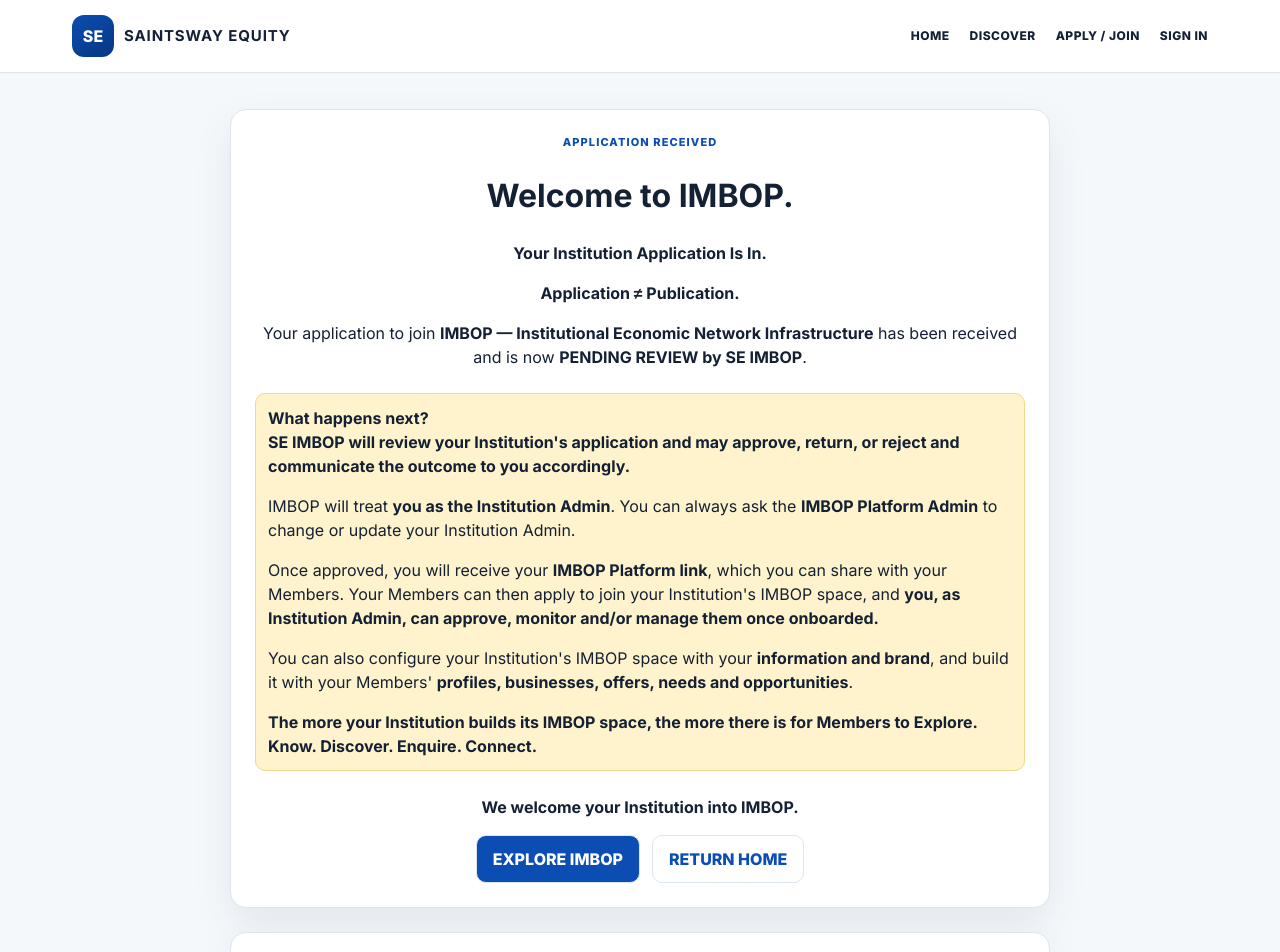
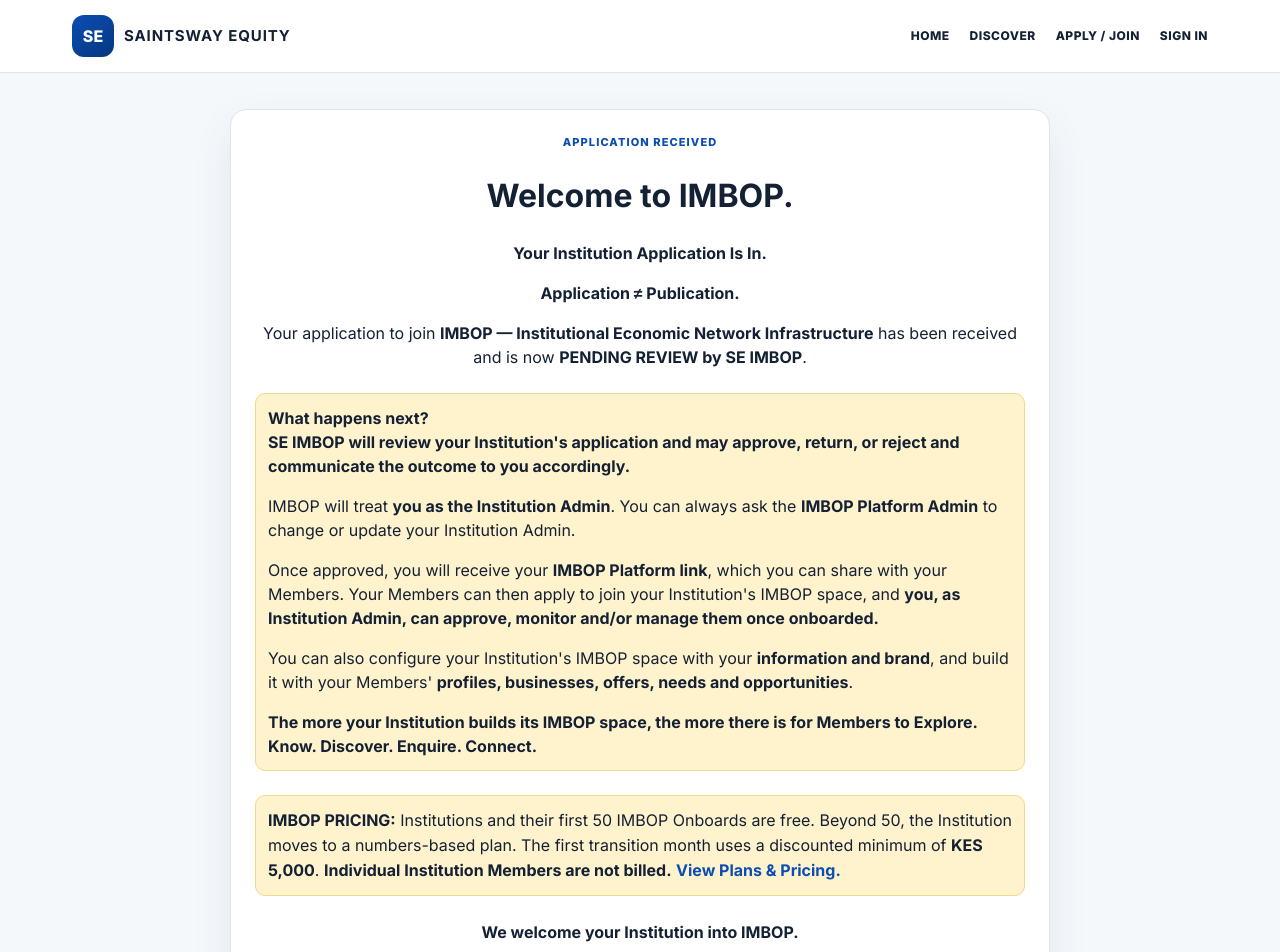
Before and after one commit to Actifyappps/IMBOP, a Next.js app in the folder src/: page /apply/institution-confirmation in a window 1280 px wide. Shown: the top 952 px of the page. Built offline with nearby package versions, Linux system fonts and the light colour scheme.

Commit message:
feat: add pricing disclosure to institution confirmation

```diff
--- a/src/app/apply/institution-confirmation/page.js
+++ b/src/app/apply/institution-confirmation/page.js
@@ -19,7 +19,7 @@ export default function InstitutionApplicationConfirmation(){
         <p>You can also configure your Institution's IMBOP space with your <b>information and brand</b>, and build it with your Members' <b>profiles, businesses, offers, needs and opportunities</b>.</p>
         <p style={{marginBottom:0}}><b>The more your Institution builds its IMBOP space, the more there is for Members to Explore. Know. Discover. Enquire. Connect.</b></p>
       </div>
-      <p><b>We welcome your Institution into IMBOP.</b></p>
+      <div className="notice pricing-disclosure" style={{margin:"24px 0",textAlign:"left"}}><b>IMBOP PRICING:</b> Institutions and their first 50 IMBOP Onboards are free. Beyond 50, the Institution moves to a numbers-based plan. The first transition month uses a discounted minimum of <b>KES 5,000</b>. <b>Individual Institution Members are not billed.</b> <Link href="/plans"><b>View Plans &amp; Pricing.</b></Link></div><p><b>We welcome your Institution into IMBOP.</b></p>
       <div className="actions" style={{justifyContent:"center"}}>
         <Link className="btn" href="/discover">EXPLORE IMBOP</Link>
         <Link className="btn alt" href="/">RETURN HOME</Link>
```
